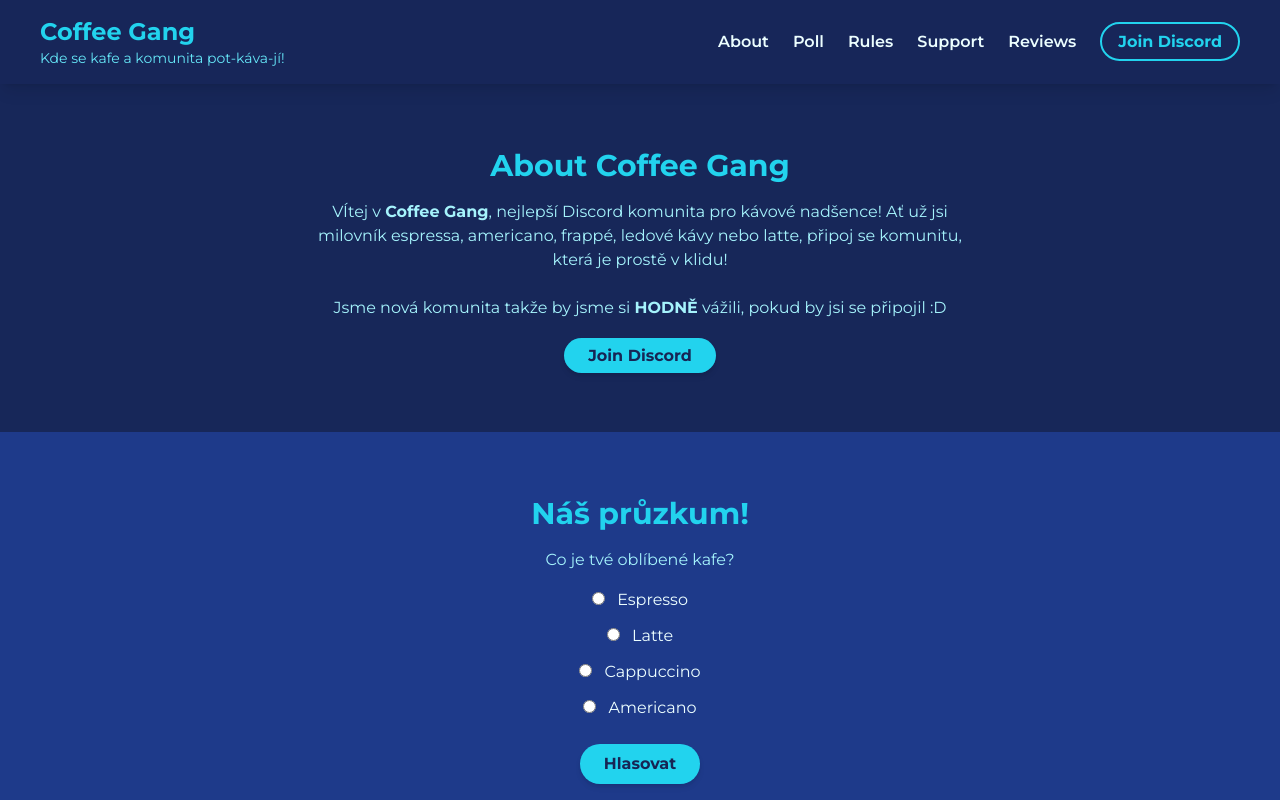
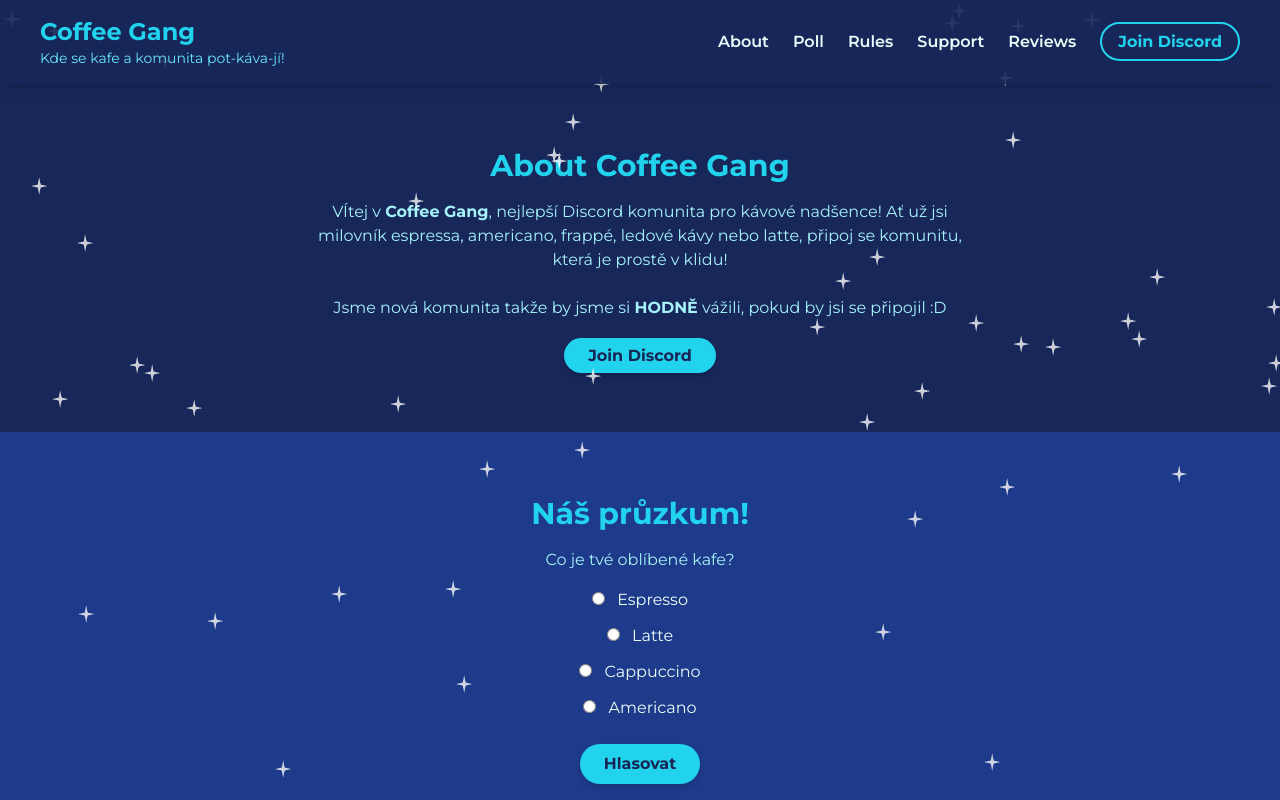
Before and after one commit to ribbonboyy/coffees, a plain HTML site: page index.html in a window 1280 px wide. Shown: the top 800 px of the page. Drawn offline with nearby package versions, Linux system fonts and the light colour scheme.

Commit message:
Update index.html

```diff
--- a/index.html
+++ b/index.html
@@ -10,11 +10,25 @@
     <style>
         body {
             font-family: 'Montserrat', sans-serif;
+            position: relative;
+            overflow: hidden;
         }
 
-        .stars {
-            color: #fbbf24; /* Amber color for stars */
-            margin-top: 0.5rem;
+        .star {
+            position: absolute;
+            width: 20px;
+            height: 20px;
+            background-image: url('starstarstar.png');
+            background-size: contain;
+            background-repeat: no-repeat;
+            opacity: 0.8;
+            pointer-events: none;
+        }
+
+        .star:hover {
+            opacity: 1;
+            transform: scale(1.2);
+            transition: transform 0.2s, opacity 0.2s;
         }
     </style>
 </head>
@@ -118,6 +132,20 @@
         </div>
     </section>
 
+    <!-- Random Stars -->
+    <script>
+        const starCount = 50; // Number of stars
+        const body = document.body;
+
+        for (let i = 0; i < starCount; i++) {
+            const star = document.createElement('div');
+            star.className = 'star';
+            star.style.top = `${Math.random() * 100}vh`;
+            star.style.left = `${Math.random() * 100}vw`;
+            star.style.animation = `fadeIn ${Math.random() * 5 + 2}s infinite ease-in-out alternate`;
+            body.appendChild(star);
+        }
+    </script>
 </body>
 
 </html>
```
